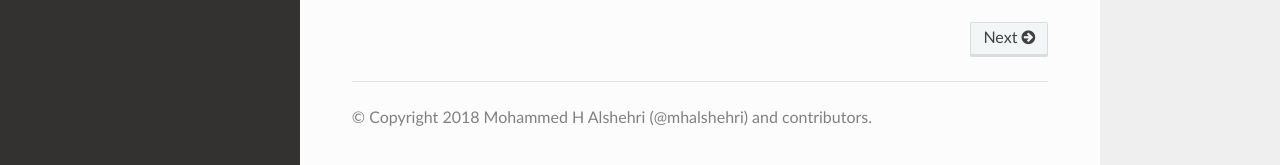
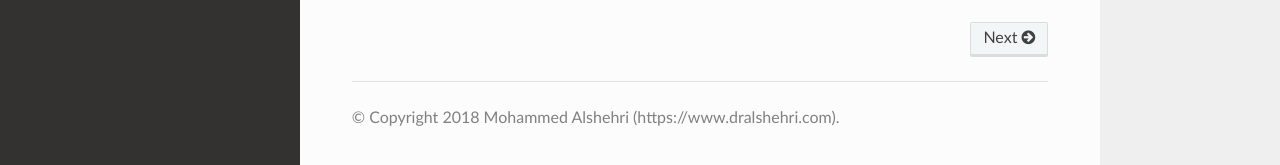
Before and after one commit to dralshehri/epiweeks, a Sphinx documentation site: the page built from docs/index.md, in a window 1280 px wide and 900 px high, scrolled down 743 px. Shown: the part 732-897 px from the top of the window. Built offline with Sphinx 7.4.7 and the Read the Docs theme 2.0.0, drawn with Linux system fonts in a browser that asks for light colours; pages that are not in the unit, such as notebooks, are missing from menus.

Commit message:
Update copyright notice

```diff
--- a/docs/conf.py
+++ b/docs/conf.py
@@ -18,8 +18,8 @@ sys.path.append(str(Path("_extensions").resolve()))
 # -- Project information ---------------------------------------------------------------
 
 project = "epiweeks"  # project name at PyPI and GitHub
-author = "Mohammed H Alshehri (@mhalshehri)"
-project_copyright = "2018 Mohammed H Alshehri (@mhalshehri) and contributors"
+author = "Mohammed Alshehri"
+project_copyright = "2018 Mohammed Alshehri (https://www.dralshehri.com)"
 
 
 def read_version():
```
Also changed, not shown: 1 other file.
